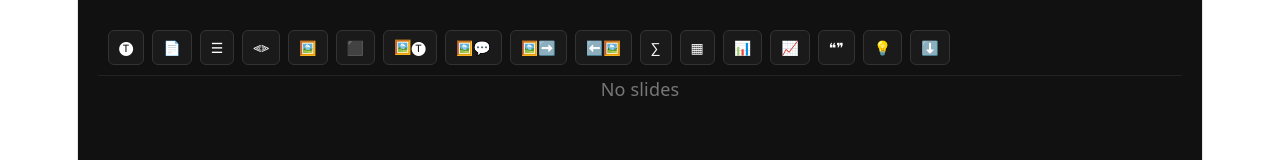
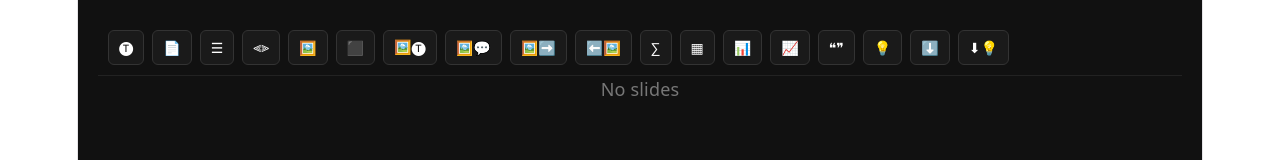
Before and after one commit to bilza2023/taleem-editor-svelte, a Svelte app: page / in a window 1280 px wide. Shown: the top 160 px of the page. Built offline with nearby package versions, Linux system fonts and the light colour scheme.

Commit message:
on-export-method added to api

```diff
--- a/src/App.svelte
+++ b/src/App.svelte
@@ -1,5 +1,11 @@
 <script>
-  import Editor from './editor/Editor.svelte';
+let currentDeck = null;
+function handleExport(deck) {
+  currentDeck = deck;
+
+  console.log("FINAL EXPORTED DECK:", deck);
+}
+import Editor from './editor/Editor.svelte';
 
   import equationDeck from '../public/equation-demo.json';
   // import goldDeck from '../public/gold.json';
@@ -11,8 +17,11 @@
 
 <div class="app">
 
-  <Editor bind:deck={deck}/>
-
+  <!-- <Editor bind:deck={deck}/> -->
+  <Editor
+  {deck}
+  onExport={handleExport}
+/>
 </div>
 
 <style>
--- a/src/editor/Editor.svelte
+++ b/src/editor/Editor.svelte
@@ -6,6 +6,10 @@
 
   export let deck = { deck: [] };
   export let currentTime = 0;
+
+  export let onExport = (deck) => {
+  console.log("EXPORT CALLED", deck);
+  };
 
   $: slides = deck?.deck || [];
 
@@ -116,11 +120,32 @@
   URL.revokeObjectURL(url);
 }
 
+function handleSave() {
+  const result = finalizeDeck(deck);
+
+  if (!result.ok) {
+    console.error(result);
+    alert("Deck invalid. Check console.");
+    return;
+  }
+
+  const finalDeck = result.deck;
+
+  // 🔥 call parent
+  onExport(finalDeck);
+
+  alert("Deck exported to parent");
+}
+
 </script>
 
 <div class="editor">
   <!-- NAV -->
-  <Nav add={addSlide} onDownload={handleDownload} />
+  <Nav
+  add={addSlide}
+  onDownload={handleDownload}
+  onSave={handleSave}
+/>
 
   {#if slides.length === 0}
     <p class="empty">No slides</p>
--- a/src/editor/Nav.svelte
+++ b/src/editor/Nav.svelte
@@ -1,6 +1,7 @@
 <script>
   export let add;
   export let onDownload;
+  export let onSave;
 
   const buttons = [
     { type: "titleAndSubtitle", icon: "🅣" },
@@ -16,7 +17,6 @@
     { type: "imageRightBulletsLeft", icon: "⬅️🖼️" },
 
     { type: "eq", icon: "∑" },
-
     { type: "table", icon: "▦" },
 
     { type: "barChart", icon: "📊" },
@@ -24,14 +24,35 @@
     { type: "quoteSlide", icon: "❝❞" },
     { type: "keyIdeasSlide", icon: "💡" },
 
-    // special action
-    { type: "download", icon: "⬇️" }
+    // 🔥 actions (kept at end)
+    { type: "download", icon: "⬇️" },
+    { type: "export", icon: "⬇💡" }
   ];
 </script>
+
+<div class="nav">
+  {#each buttons as b}
+    <button
+      on:click={() => {
+        if (b.type === "download") {
+          onDownload && onDownload();
+        } else if (b.type === "export") {
+          onSave && onSave();
+        } else {
+          add(b.type);
+        }
+      }}
+      title={b.type}
+    >
+      {b.icon}
+    </button>
+  {/each}
+</div>
 
 <style>
   .nav {
     display: flex;
+    flex-wrap: wrap; /* 🔥 prevents overflow */
     gap: 8px;
     padding: 10px;
     background: #111;
@@ -52,20 +73,3 @@
     background: #2a2a2a;
   }
 </style>
-
-<div class="nav">
-  {#each buttons as b}
-    <button
-      on:click={() => {
-        if (b.type === "download") {
-          onDownload && onDownload();
-        } else {
-          add(b.type);
-        }
-      }}
-      title={b.type}
-    >
-      {b.icon}
-    </button>
-  {/each}
-</div>
```
Also changed, not shown: src/main-editor.js (+13 -1 lines).
